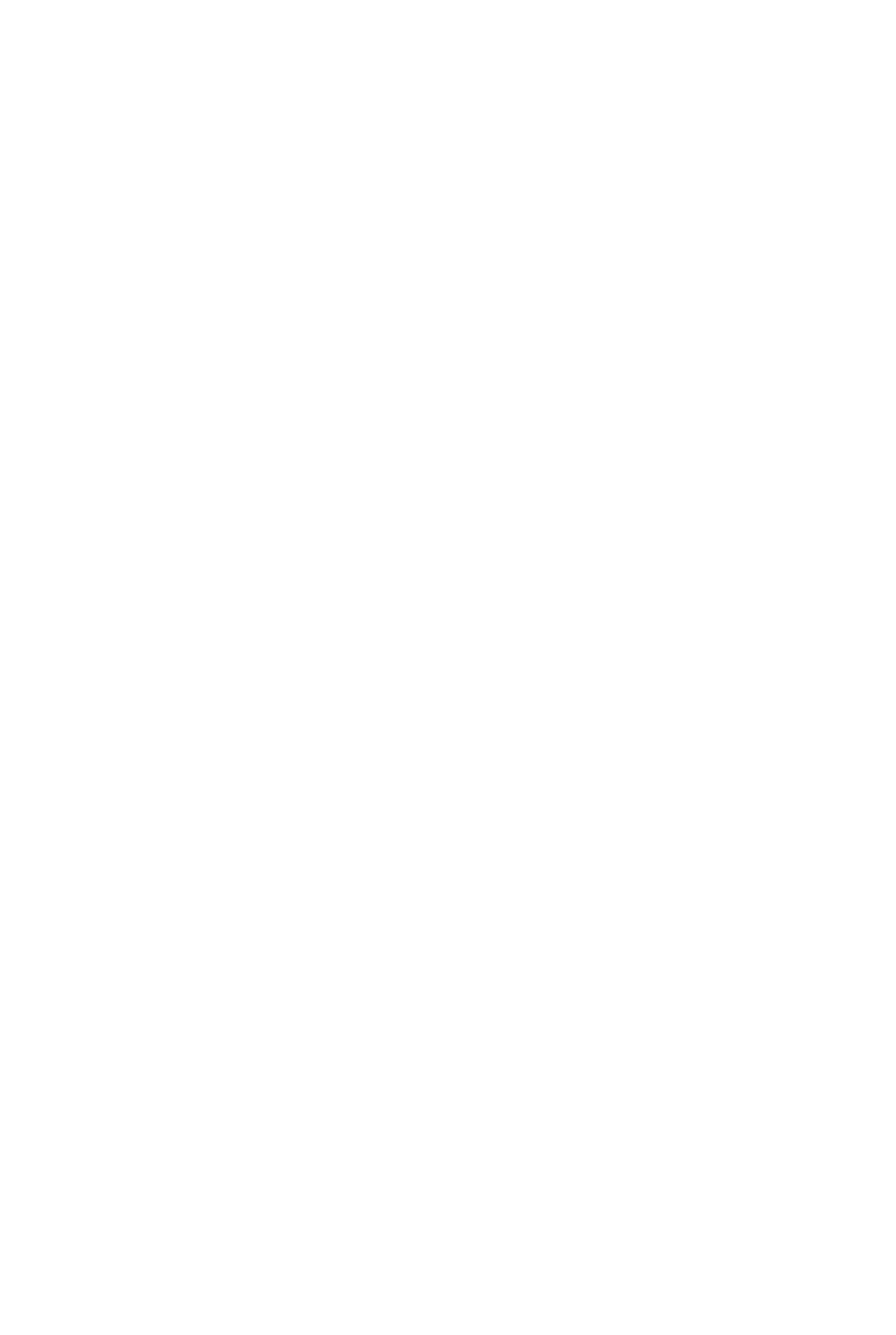
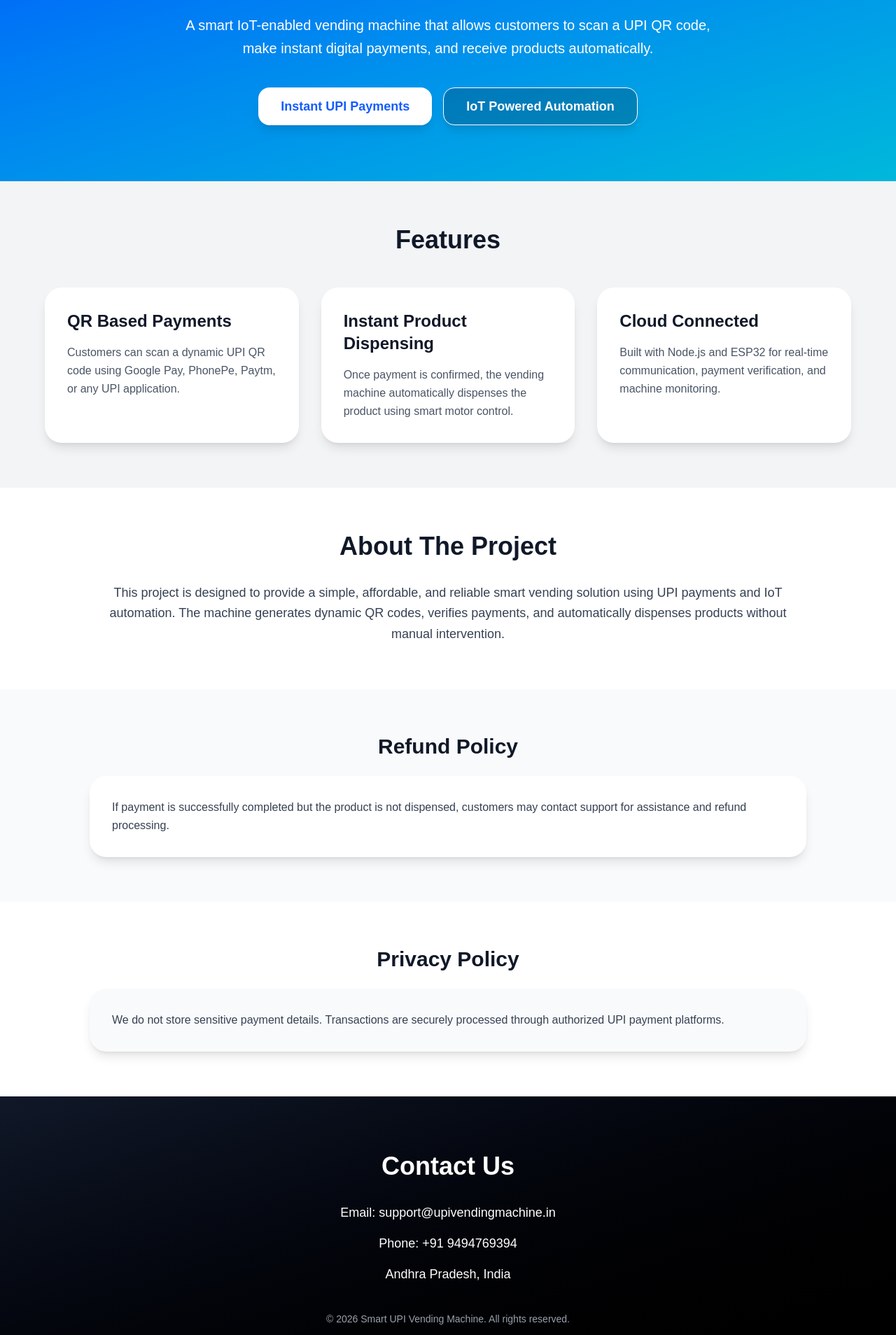
Before and after one commit to surapaneninaveen9-rgb/upi-vending-machine, a Next.js app: page / in a window 1280 px wide. Shown: the part 132-2040 px from the top of the page at 70% size. Before the commit the page ends 800 px from the top, so only its background shows below. Built offline with nearby package versions, Linux system fonts and the light colour scheme.

Commit message:
fixed deployment

```diff
--- a/app/page.tsx
+++ b/app/page.tsx
@@ -1,8 +1,144 @@
-export default function Home() {
+export default function UpiVendingMachineLandingPage() {
   return (
-    <div style={{ padding: "40px", fontFamily: "Arial" }}>
-      <h1>UPI Vending Machine</h1>
-      <p>Website deployed successfully 🚀</p>
+    <div className="min-h-screen bg-gray-100 text-gray-900">
+      {/* Hero Section */}
+      <section className="bg-gradient-to-br from-blue-600 to-cyan-500 text-white py-20 px-6">
+        <div className="max-w-5xl mx-auto text-center">
+          <h1 className="text-5xl font-bold mb-6">
+            Smart UPI Vending Machine
+          </h1>
+
+          <p className="text-xl max-w-3xl mx-auto leading-relaxed">
+            A smart IoT-enabled vending machine that allows customers to
+            scan a UPI QR code, make instant digital payments, and receive
+            products automatically.
+          </p>
+
+          <div className="mt-10 flex justify-center gap-4 flex-wrap">
+            <button className="bg-white text-blue-600 px-8 py-3 rounded-2xl shadow-lg text-lg font-semibold hover:scale-105 transition">
+              Instant UPI Payments
+            </button>
+
+            <button className="bg-black/20 border border-white px-8 py-3 rounded-2xl shadow-lg text-lg font-semibold hover:scale-105 transition">
+              IoT Powered Automation
+            </button>
+          </div>
+        </div>
+      </section>
+
+      {/* Features */}
+      <section className="py-16 px-6">
+        <div className="max-w-6xl mx-auto">
+          <h2 className="text-4xl font-bold text-center mb-12">
+            Features
+          </h2>
+
+          <div className="grid md:grid-cols-3 gap-8">
+            <div className="bg-white p-8 rounded-3xl shadow-lg">
+              <h3 className="text-2xl font-semibold mb-4">
+                QR Based Payments
+              </h3>
+              <p className="text-gray-600 leading-relaxed">
+                Customers can scan a dynamic UPI QR code using Google Pay,
+                PhonePe, Paytm, or any UPI application.
+              </p>
+            </div>
+
+            <div className="bg-white p-8 rounded-3xl shadow-lg">
+              <h3 className="text-2xl font-semibold mb-4">
+                Instant Product Dispensing
+              </h3>
+              <p className="text-gray-600 leading-relaxed">
+                Once payment is confirmed, the vending machine automatically
+                dispenses the product using smart motor control.
+              </p>
+            </div>
+
+            <div className="bg-white p-8 rounded-3xl shadow-lg">
+              <h3 className="text-2xl font-semibold mb-4">
+                Cloud Connected
+              </h3>
+              <p className="text-gray-600 leading-relaxed">
+                Built with Node.js and ESP32 for real-time communication,
+                payment verification, and machine monitoring.
+              </p>
+            </div>
+          </div>
+        </div>
+      </section>
+
+      {/* About */}
+      <section className="bg-white py-16 px-6">
+        <div className="max-w-5xl mx-auto text-center">
+          <h2 className="text-4xl font-bold mb-8">
+            About The Project
+          </h2>
+
+          <p className="text-lg text-gray-700 leading-relaxed">
+            This project is designed to provide a simple, affordable, and
+            reliable smart vending solution using UPI payments and IoT
+            automation. The machine generates dynamic QR codes, verifies
+            payments, and automatically dispenses products without manual
+            intervention.
+          </p>
+        </div>
+      </section>
+
+      {/* Refund Policy */}
+      <section className="py-16 px-6 bg-gray-50">
+        <div className="max-w-5xl mx-auto">
+          <h2 className="text-3xl font-bold mb-6 text-center">
+            Refund Policy
+          </h2>
+
+          <div className="bg-white rounded-3xl shadow-lg p-8 text-gray-700 leading-relaxed">
+            If payment is successfully completed but the product is not
+            dispensed, customers may contact support for assistance and
+            refund processing.
+          </div>
+        </div>
+      </section>
+
+      {/* Privacy Policy */}
+      <section className="py-16 px-6 bg-white">
+        <div className="max-w-5xl mx-auto">
+          <h2 className="text-3xl font-bold mb-6 text-center">
+            Privacy Policy
+          </h2>
+
+          <div className="bg-gray-50 rounded-3xl shadow-lg p-8 text-gray-700 leading-relaxed">
+            We do not store sensitive payment details. Transactions are
+            securely processed through authorized UPI payment platforms.
+          </div>
+        </div>
+      </section>
+
+      {/* Contact */}
+      <section className="py-20 px-6 bg-gradient-to-br from-gray-900 to-black text-white">
+        <div className="max-w-4xl mx-auto text-center">
+          <h2 className="text-4xl font-bold mb-8">
+            Contact Us
+          </h2>
+
+          <div className="space-y-4 text-lg">
+            <p>
+              Email: support@upivendingmachine.in
+            </p>
+
+            <p>
+              Phone: +91 9494769394
+            </p>
+
+            <p>
+              Andhra Pradesh, India
+            </p>
+          </div>
+
+          <div className="mt-10 text-sm text-gray-400">
+            © 2026 Smart UPI Vending Machine. All rights reserved.
+          </div>
+        </div>
+      </section>
     </div>
   );
 }
```
